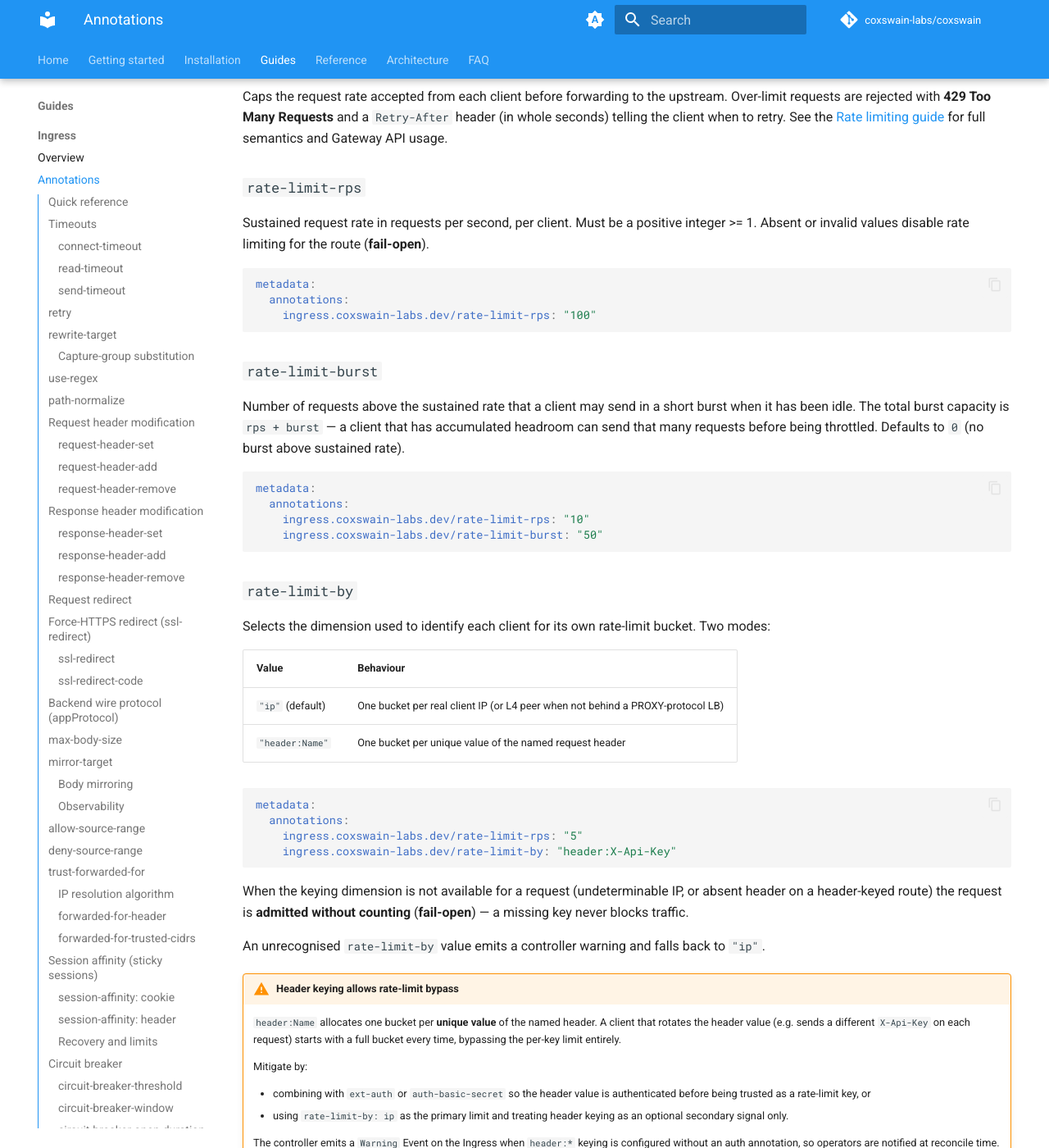
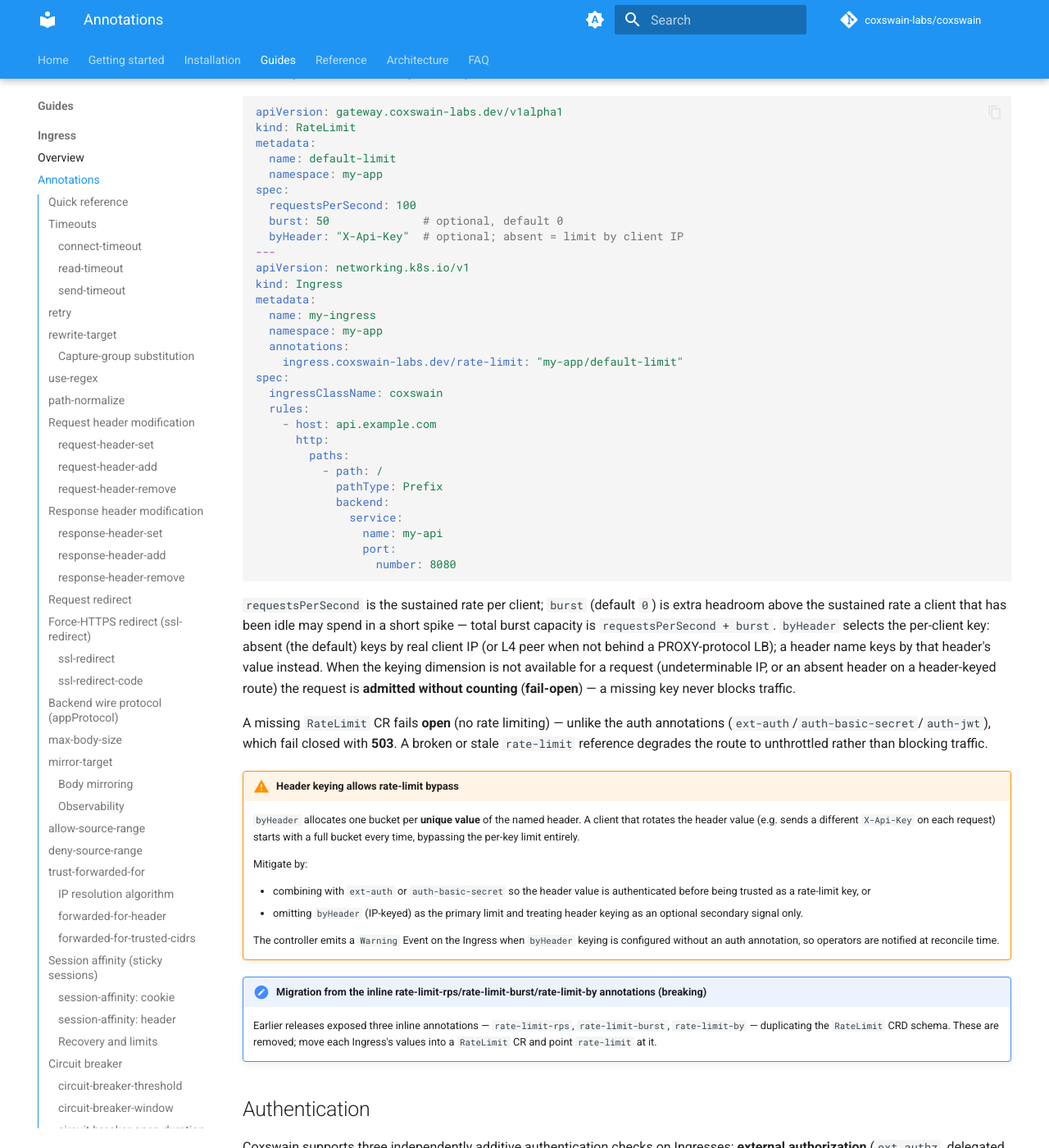
Before and after one commit to coxswain-labs/coxswain, an MkDocs documentation site: the page built from docs/src/guides/ingress-annotations.md, in a window 1280 px wide and 1400 px high, scrolled down 21457 px. Shown: the whole window at 82% size. Built offline with MkDocs 1.6.1 and Material for MkDocs 9.7.7, drawn with Linux system fonts in a browser that asks for light colours; comment, search, counter and statistics services are not loaded; the version menu is left out; some of the changed text lies outside the part shown.

Commit message:
docs: rewrite rate-limit Ingress annotation docs to CR reference
Updates the ingress-annotations.md quick reference and detailed
section, plus rate-limiting.md's "Ingress annotation" section, to the
single rate-limit: "namespace/name" CR-reference form -- same shape as
the retry/compression docs. The Gateway API ExtensionRef section of
rate-limiting.md already reflected the target CR-based end state and
needed no change.

Fixes #552

````diff
--- a/docs/src/guides/ingress-annotations.md
+++ b/docs/src/guides/ingress-annotations.md
@@ -39,9 +39,7 @@ Coxswain supports the `ingress.coxswain-labs.dev/*` annotation namespace for per
 | `ingress.coxswain-labs.dev/session-affinity` | `cookie` or `header` | _none_ | `"cookie"` |
 | `ingress.coxswain-labs.dev/session-cookie-name` | string | `__coxswain_session` | `"SESSIONID"` |
 | `ingress.coxswain-labs.dev/session-header` | string | _none_ | `"X-Session-Id"` |
-| `ingress.coxswain-labs.dev/rate-limit-rps` | integer | _none_ (disabled) | `"100"` |
-| `ingress.coxswain-labs.dev/rate-limit-burst` | integer | `0` | `"50"` |
-| `ingress.coxswain-labs.dev/rate-limit-by` | `ip` or `header:Name` | `"ip"` | `"header:X-Api-Key"` |
+| `ingress.coxswain-labs.dev/rate-limit` | `namespace/name` | _none_ | `"my-ns/my-limit"` |
 | `ingress.coxswain-labs.dev/ext-auth` | `namespace/name` | _none_ | `"my-ns/my-extauth"` |
 | `ingress.coxswain-labs.dev/auth-basic-secret` | `namespace/name` | _none_ | `"my-ns/my-htpasswd"` |
 | `ingress.coxswain-labs.dev/auth-jwt` | `namespace/name` | _none_ | `"my-ns/my-jwt"` |
@@ -514,7 +512,7 @@ The value is a comma-separated list of IPv4/IPv6 CIDR blocks. A bare address wit
 
 Lets the proxy extract the **real client IP** from a forwarded-for header — necessary when Coxswain sits behind a cloud LB or CDN that terminates the connection and puts the original client IP in a header like `X-Forwarded-For` or `CF-Connecting-IP`.
 
-Without this annotation, IP-based features (`allow-source-range`, `deny-source-range`, `rate-limit-by: ip`) always see the **L4 peer address** (the LB's IP), making per-client controls ineffective behind a proxy.
+Without this annotation, IP-based features (`allow-source-range`, `deny-source-range`, IP-keyed `rate-limit`) always see the **L4 peer address** (the LB's IP), making per-client controls ineffective behind a proxy.
 
 **Master switch — disabled by default** to prevent header injection by untrusted peers:
 
@@ -684,58 +682,57 @@ metadata:
 
 ## Rate limiting
 
-Caps the request rate accepted from each client before forwarding to the upstream. Over-limit requests are rejected with **429 Too Many Requests** and a `Retry-After` header (in whole seconds) telling the client when to retry. See the [Rate limiting guide](rate-limiting.md) for full semantics and Gateway API usage.
-
-### `rate-limit-rps`
-
-Sustained request rate in requests per second, per client. Must be a positive integer >= 1. Absent or invalid values disable rate limiting for the route (**fail-open**).
+The Ingress surface for the [`RateLimit` CRD](rate-limiting.md#ratelimit-spec-fields), same idiom as `ext-auth`/`auth-jwt`/`compression`/`retry`. Value is `namespace/name` of a `RateLimit` resource; both surfaces resolve the same CR to the same runtime config, so one `RateLimit` can back an Ingress and an HTTPRoute/GRPCRoute `ExtensionRef` filter identically. Over-limit requests are rejected with **429 Too Many Requests** and a `Retry-After` header (in whole seconds) telling the client when to retry. See the [Rate limiting guide](rate-limiting.md) for the full model, including the GCRA algorithm and Gateway API usage.
 
 ```yaml
+apiVersion: gateway.coxswain-labs.dev/v1alpha1
+kind: RateLimit
 metadata:
+  name: default-limit
+  namespace: my-app
+spec:
+  requestsPerSecond: 100
+  burst: 50              # optional, default 0
+  byHeader: "X-Api-Key"  # optional; absent = limit by client IP
+---
+apiVersion: networking.k8s.io/v1
+kind: Ingress
+metadata:
+  name: my-ingress
+  namespace: my-app
   annotations:
-    ingress.coxswain-labs.dev/rate-limit-rps: "100"
+    ingress.coxswain-labs.dev/rate-limit: "my-app/default-limit"
+spec:
+  ingressClassName: coxswain
+  rules:
+    - host: api.example.com
+      http:
+        paths:
+          - path: /
+            pathType: Prefix
+            backend:
+              service:
+                name: my-api
+                port:
+                  number: 8080
 ```
 
-### `rate-limit-burst`
+`requestsPerSecond` is the sustained rate per client; `burst` (default `0`) is extra headroom above the sustained rate a client that has been idle may spend in a short spike — total burst capacity is `requestsPerSecond + burst`. `byHeader` selects the per-client key: absent (the default) keys by real client IP (or L4 peer when not behind a PROXY-protocol LB); a header name keys by that header's value instead. When the keying dimension is not available for a request (undeterminable IP, or an absent header on a header-keyed route) the request is **admitted without counting** (**fail-open**) — a missing key never blocks traffic.
 
-Number of requests above the sustained rate that a client may send in a short burst when it has been idle. The total burst capacity is `rps + burst` — a client that has accumulated headroom can send that many requests before being throttled. Defaults to `0` (no burst above sustained rate).
-
-```yaml
-metadata:
-  annotations:
-    ingress.coxswain-labs.dev/rate-limit-rps: "10"
-    ingress.coxswain-labs.dev/rate-limit-burst: "50"
-```
-
-### `rate-limit-by`
-
-Selects the dimension used to identify each client for its own rate-limit bucket. Two modes:
-
-| Value | Behaviour |
-|-------|-----------|
-| `"ip"` (default) | One bucket per real client IP (or L4 peer when not behind a PROXY-protocol LB) |
-| `"header:Name"` | One bucket per unique value of the named request header |
-
-```yaml
-metadata:
-  annotations:
-    ingress.coxswain-labs.dev/rate-limit-rps: "5"
-    ingress.coxswain-labs.dev/rate-limit-by: "header:X-Api-Key"
-```
-
-When the keying dimension is not available for a request (undeterminable IP, or absent header on a header-keyed route) the request is **admitted without counting** (**fail-open**) — a missing key never blocks traffic.
-
-An unrecognised `rate-limit-by` value emits a controller warning and falls back to `"ip"`.
+A missing `RateLimit` CR fails **open** (no rate limiting) — unlike the auth annotations (`ext-auth`/`auth-basic-secret`/`auth-jwt`), which fail closed with **503**. A broken or stale `rate-limit` reference degrades the route to unthrottled rather than blocking traffic.
 
 !!! warning "Header keying allows rate-limit bypass"
-    `header:Name` allocates one bucket per **unique value** of the named header. A client that rotates the header value (e.g. sends a different `X-Api-Key` on each request) starts with a full bucket every time, bypassing the per-key limit entirely.
+    `byHeader` allocates one bucket per **unique value** of the named header. A client that rotates the header value (e.g. sends a different `X-Api-Key` on each request) starts with a full bucket every time, bypassing the per-key limit entirely.
 
     Mitigate by:
 
     - combining with `ext-auth` or `auth-basic-secret` so the header value is authenticated before being trusted as a rate-limit key, or
-    - using `rate-limit-by: ip` as the primary limit and treating header keying as an optional secondary signal only.
+    - omitting `byHeader` (IP-keyed) as the primary limit and treating header keying as an optional secondary signal only.
 
-    The controller emits a `Warning` Event on the Ingress when `header:*` keying is configured without an auth annotation, so operators are notified at reconcile time.
+    The controller emits a `Warning` Event on the Ingress when `byHeader` keying is configured without an auth annotation, so operators are notified at reconcile time.
+
+!!! note "Migration from the inline rate-limit-rps/rate-limit-burst/rate-limit-by annotations (breaking)"
+    Earlier releases exposed three inline annotations — `rate-limit-rps`, `rate-limit-burst`, `rate-limit-by` — duplicating the `RateLimit` CRD schema. These are removed; move each Ingress's values into a `RateLimit` CR and point `rate-limit` at it.
 
 ## Authentication
 
````
Also changed, not shown: docs/src/guides/rate-limiting.md (+36 -27 lines).
